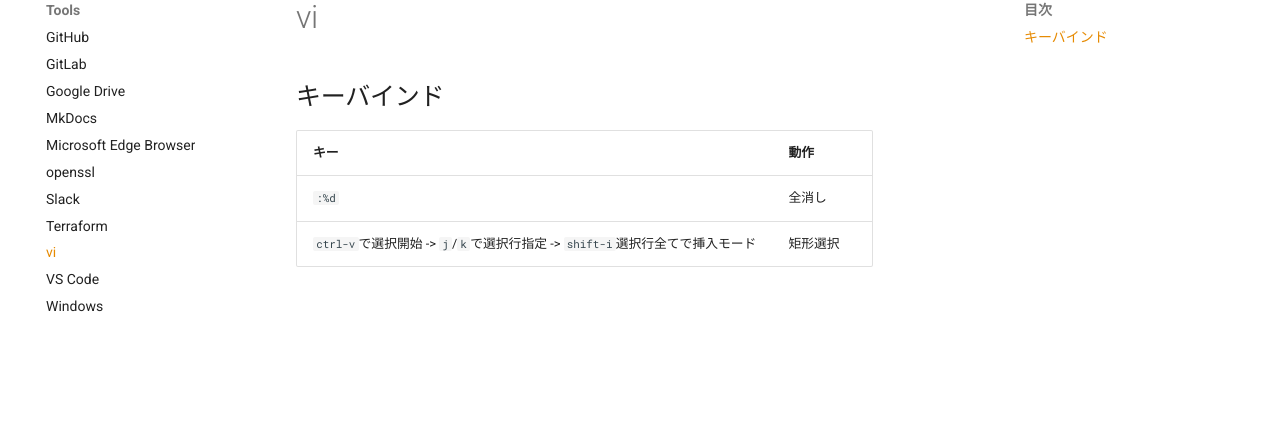
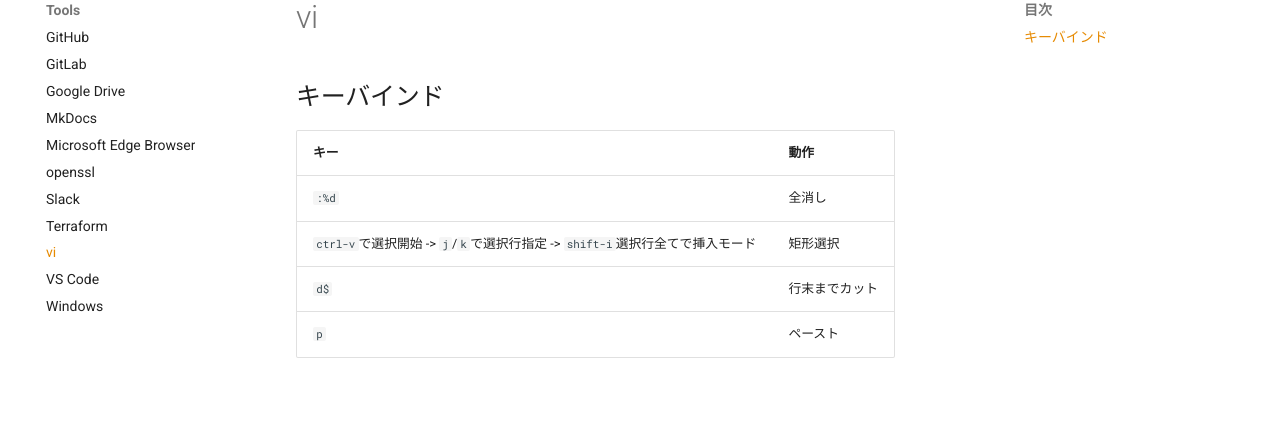
Before and after one commit to zaki-lknr/docs, an MkDocs documentation site: the page built from docs/Tools/vi.md, in a window 1280 px wide. Shown: the part 149-596 px from the top of the page. Built offline with MkDocs 1.6.1 and Material for MkDocs 9.7.7, drawn with Linux system fonts in a browser that asks for light colours; comment, search, counter and statistics services are not loaded.

Commit message:
add: tools/vi: 行末までカット/ペースト

```diff
--- a/docs/Tools/vi.md
+++ b/docs/Tools/vi.md
@@ -2,7 +2,9 @@
 
 ## キーバインド
 
-| キー                                                     | 動作   |
-| ------------------------------------------------------ | ---- |
-| `:%d`                                                  | 全消し  |
-| `ctrl-v`で選択開始 -> `j`/`k`で選択行指定 -> `shift-i`選択行全てで挿入モード | 矩形選択 |
+| キー                                                     | 動作      |
+| ------------------------------------------------------ | ------- |
+| `:%d`                                                  | 全消し     |
+| `ctrl-v`で選択開始 -> `j`/`k`で選択行指定 -> `shift-i`選択行全てで挿入モード | 矩形選択    |
+| `d$`                                                   | 行末までカット |
+| `p`                                                    | ペースト    |
```
